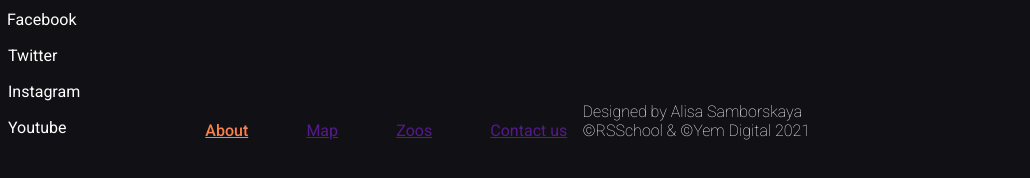
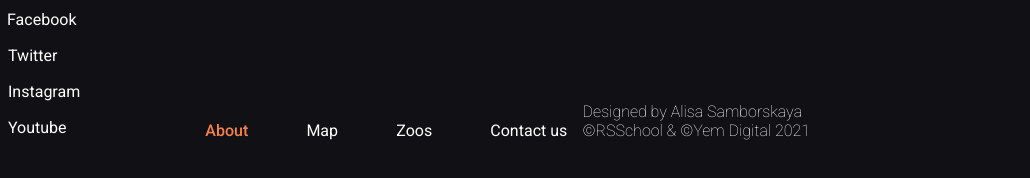
Before and after one commit to Han2er/ONLINE-ZOO, a plain HTML site: page pages/main/index.html in a window 1280 px wide. Shown: the part 4783-4961 px from the top of the page, 250-1280 px from the left. Drawn offline with nearby package versions, Linux system fonts and the light colour scheme.

Commit message:
fix: hover effect

```diff
--- a/pages/main/style.css
+++ b/pages/main/style.css
@@ -573,6 +573,13 @@ footer {
 footer nav {
   width: 362px;
 }
+footer nav a {
+  color: white;
+  text-decoration: none;
+}
+footer nav a:hover {
+  color: var(--Orang);
+}
 .copyrights p {
   color: white;
   font-weight: 100;
```
